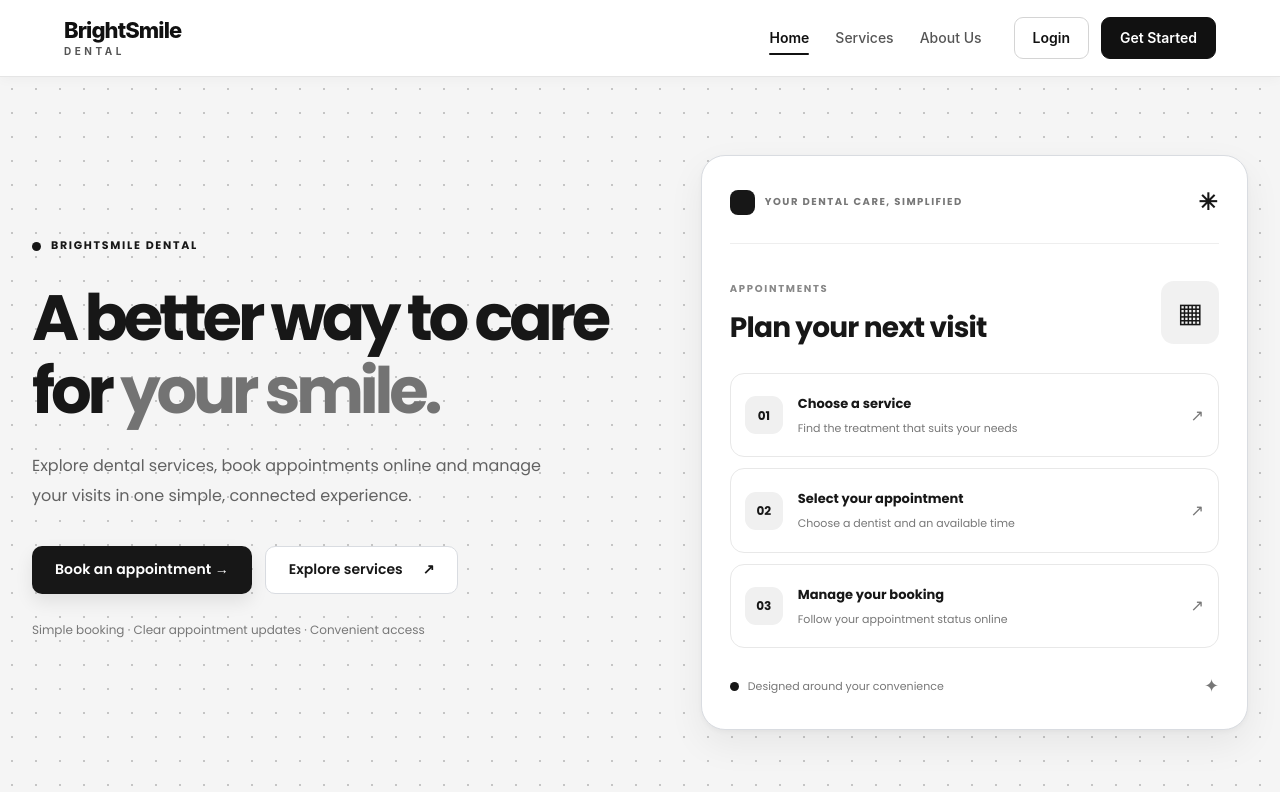
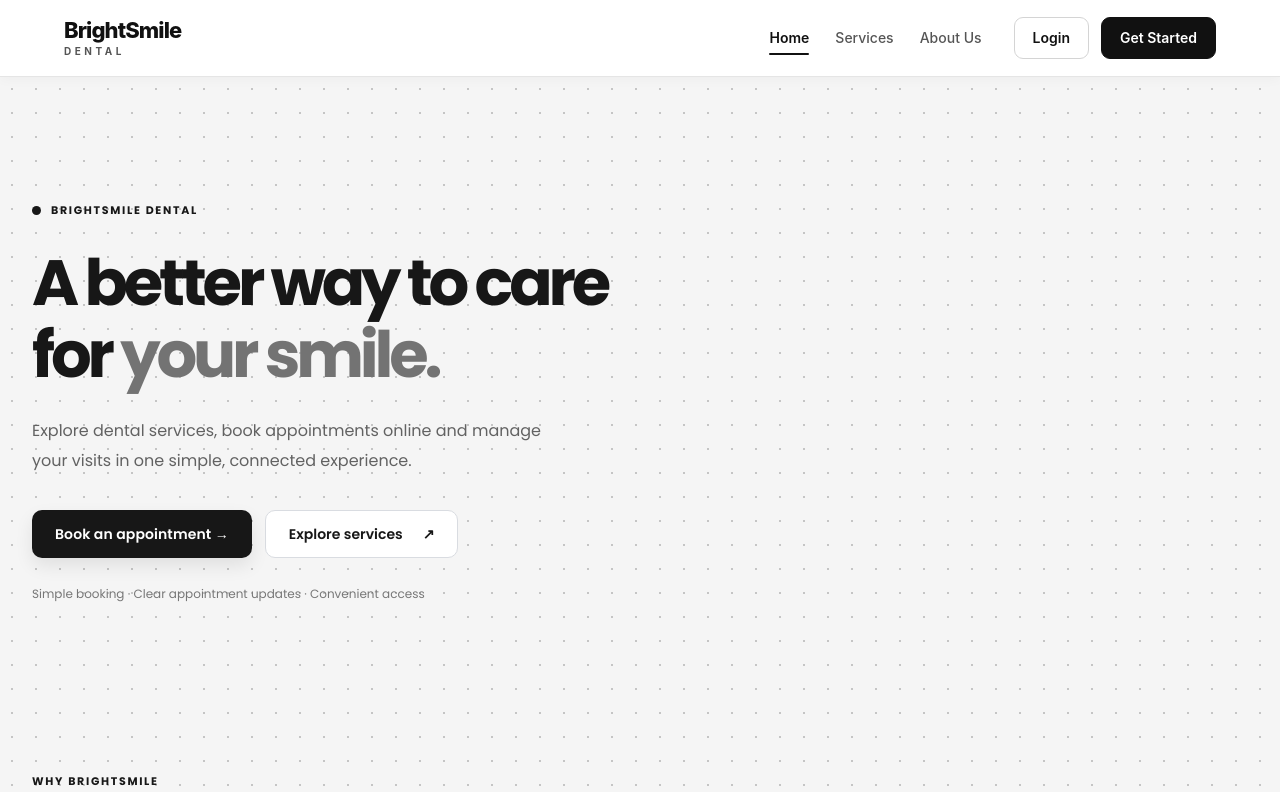
Before and after one commit to AriesMaster/BrightSmileDentalFrontEnd, an Angular app in the folder BrightSmileDentalFrontEnd/: page / in a window 1280 px wide. Shown: the top 792 px of the page. Built offline with nearby package versions, Linux system fonts and the light colour scheme.

Commit message:
style(home): remove appointment preview card

```diff
--- a/BrightSmileDentalFrontEnd/src/app/features/home/home.html
+++ b/BrightSmileDentalFrontEnd/src/app/features/home/home.html
@@ -12,14 +12,6 @@
         <p class="hero-note">Simple booking · Clear appointment updates · Convenient access</p>
       </div>
 
-      <div class="hero-visual" aria-label="Illustration of the online appointment booking process">
-        <div class="preview-topline"><span class="preview-mark"></span><span>YOUR DENTAL CARE, SIMPLIFIED</span><span class="preview-spark">✳</span></div>
-        <div class="preview-heading"><div><span class="preview-kicker">APPOINTMENTS</span><h2>Plan your next visit</h2></div><span class="preview-calendar" aria-hidden="true">▦</span></div>
-        <div class="preview-step"><span class="step-index">01</span><div><strong>Choose a service</strong><small>Find the treatment that suits your needs</small></div><span class="step-arrow">↗</span></div>
-        <div class="preview-step"><span class="step-index">02</span><div><strong>Select your appointment</strong><small>Choose a dentist and an available time</small></div><span class="step-arrow">↗</span></div>
-        <div class="preview-step"><span class="step-index">03</span><div><strong>Manage your booking</strong><small>Follow your appointment status online</small></div><span class="step-arrow">↗</span></div>
-        <div class="preview-footer"><span class="preview-status-dot"></span> Designed around your convenience <span aria-hidden="true">✦</span></div>
-      </div>
     </section>
 
     <section class="section-block" aria-labelledby="benefits-title">
```
